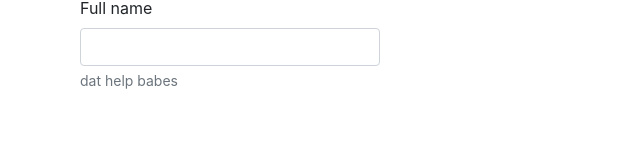
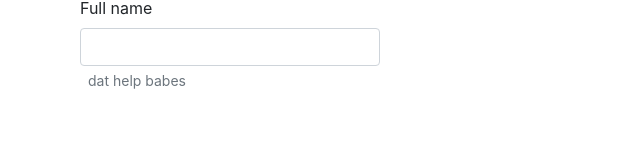
Before and after one commit to jaygraygray/frontend-boilerplate, a React app: page / in a window 1280 px wide. Shown: the part 156-300 px from the top of the page, without its empty margins (0-640 px from the left). Built offline with nearby package versions, Linux system fonts and the light colour scheme.

Commit message:
stub out Page component

```diff
--- a/src/App.tsx
+++ b/src/App.tsx
@@ -8,10 +8,12 @@ function App(): ReactElement {
     <div className="App">
       <div style={{ width: "300px", margin: "5rem" }}>
         <Form>
-          <Button size="large" label="Click Me Plz" actionType="primary" />
-          <br />
-          <br />
-          <Input label="Full name" size="md" helpText="dat help babes" />
+          <>
+            <Button size="large" label="Click Me Plz" actionType="primary" />
+            <br />
+            <br />
+            <Input label="Full name" size="md" helpText="dat help babes" />
+          </>
         </Form>
       </div>
     </div>
--- a/src/ui/components/Form/Form.tsx
+++ b/src/ui/components/Form/Form.tsx
@@ -1,4 +1,4 @@
-import React, { ReactNode } from "react";
+import React, { ReactNode, ReactElement } from "react";
 
 interface FormProps {
   /**
@@ -20,7 +20,7 @@ interface FormProps {
  *
  */
 
-export const Form = ({ children, ...props }: FormProps): ReactNode => {
+export const Form = ({ children, ...props }: FormProps): ReactElement => {
   return (
     <form {...props} className="form-container">
       <div className="form-group">{children}</div>
--- a/src/ui/components/Input/Input.tsx
+++ b/src/ui/components/Input/Input.tsx
@@ -98,7 +98,7 @@ export const Input = ({
         />
       )}
       {props.helpText && (
-        <div className="form-text text-muted">{props.helpText}</div>
+        <div className="form-text text-muted ms-2">{props.helpText}</div>
       )}
     </div>
   );
--- a/src/ui/components/Page/Page.tsx
+++ b/src/ui/components/Page/Page.tsx
@@ -5,11 +5,16 @@ type Props = {
   children: ReactNode[];
 };
 
+const Header = () => <div>I am header :)</div>;
+const Footer = () => <div>I am footer :)</div>;
+
 export const Page = (props: Props): ReactNode => {
   console.log(">>props", props);
   return (
     <>
-      <div></div>
+      <Header />
+      <div>{props.children}</div>
+      <Footer />
     </>
   );
 };
```
